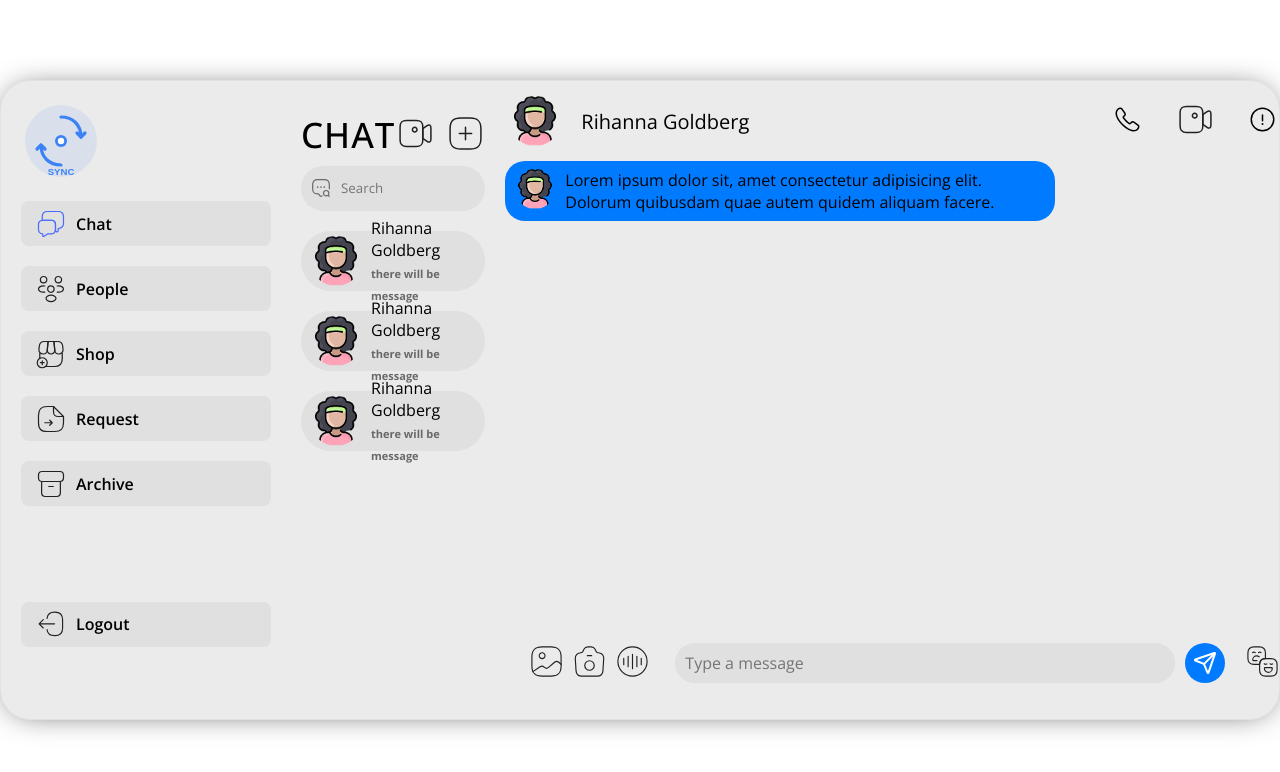
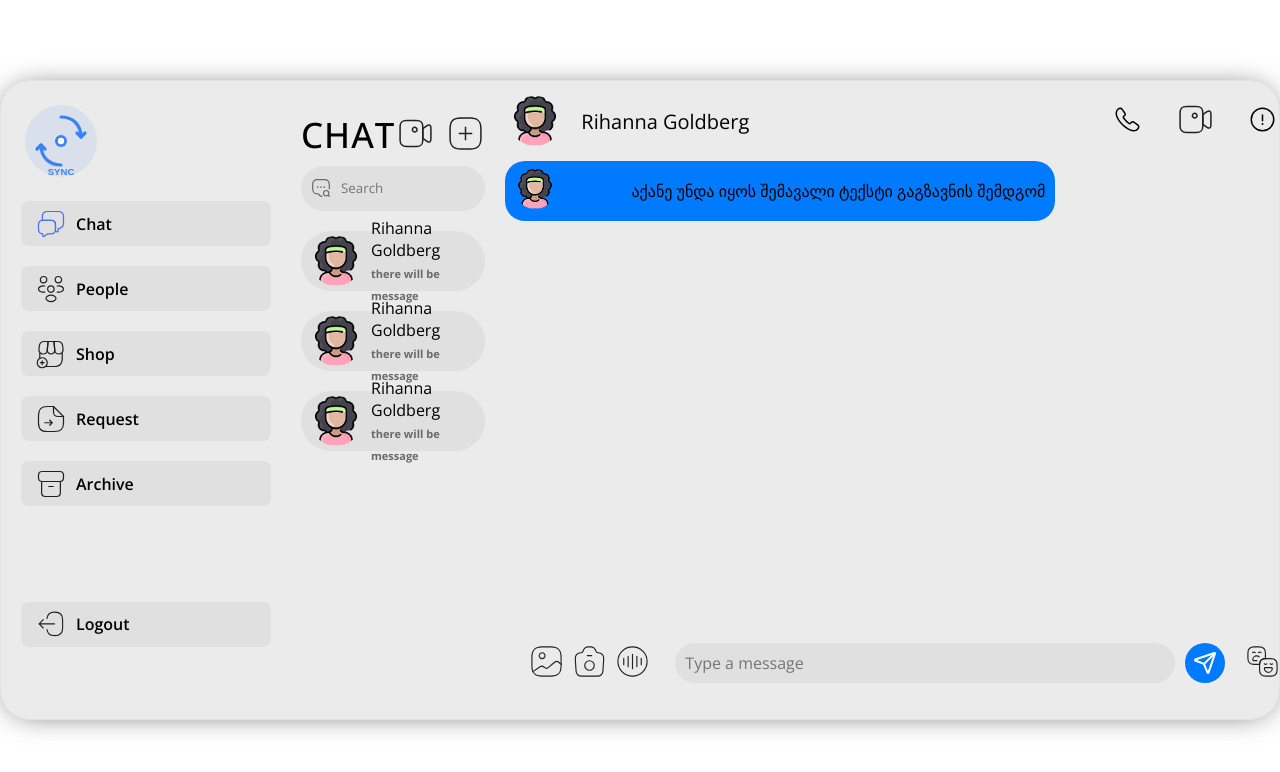
Before and after one commit to Lasha-Khvichia/sync, a Next.js app: page / in a window 1280 px wide. Shown: the top 772 px of the page. Built offline with nearby package versions, Linux system fonts and the light colour scheme.

Commit message:
feat: add new text

```diff
--- a/app/components/Messenger/MessagerItem/MessagerItem.tsx
+++ b/app/components/Messenger/MessagerItem/MessagerItem.tsx
@@ -9,7 +9,7 @@ export default function MessagerItem() {
                     <img src="/avatar.png" alt="avatar" className={styles.avatarImg} />
                 </div>
                 <div className={styles.messagerItemContentText}>
-                    <p>Lorem ipsum dolor sit, amet consectetur adipisicing elit. Dolorum quibusdam quae autem quidem aliquam facere.</p>
+                    <p> აქანე უნდა იყოს შემავალი ტექსტი  გაგზავნის შემდგომ </p>
                 </div>
             </div>
 
```
